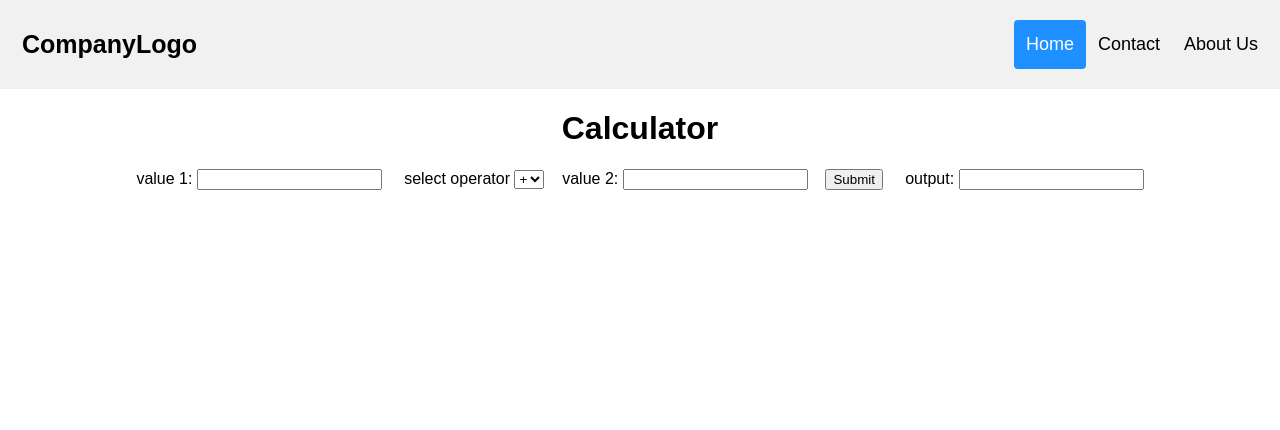
After one commit to raofaisalmaqbool/self_practice, a Django app: page /calculator/ in a window 1280 px wide. The commit adds this page. Shown: the top 430 px of the page. Run offline with Django 3.2, Linux system fonts and the light colour scheme.

Commit message:
30 make a culculator in django take input from user and show out on secreen

```diff
--- a/myapp/views.py
+++ b/myapp/views.py
@@ -6,7 +6,6 @@ from .forms import UserForms
 # Create your views here.
 
 def index(request):
-
     data = {
         'heading0': 'helow yahan djnago sy data html page pr ha raha ha',
         'clist': ['php', 'java', 'python', 'djanago'],
@@ -20,7 +19,6 @@ def index(request):
 
 
 def home(request):
-
     return HttpResponse("welcome to home")
 
 
@@ -40,44 +38,72 @@ def about_us(request):
     global output
     if request.method == "GET":
         output = request.GET.get('output')
-    return render(request, "about_us.html", {'output':output})
+    return render(request, "about_us.html", {'output': output})
 
 
-def contact_us(request, finalans=None):             #form sy data lana or osko print krwana secreen pr
-    finalans=0
+def contact_us(request, finalans=None):  # form sy data lana or osko print krwana secreen pr
+    finalans = 0
     variable1 = UserForms
 
     data = {'form': variable1}
     try:
         if request.method == "POST":
-        #n1 = int(request.GET['num1'])
-        #n2 = int(request.GET['num2'])
+            # n1 = int(request.GET['num1'])
+            # n2 = int(request.GET['num2'])
 
-            #n1 = int(request.GET.get('num1'))
-            #n2 = int(request.GET.get('num2'))
+            # n1 = int(request.GET.get('num1'))
+            # n2 = int(request.GET.get('num2'))
 
             n1 = int(request.POST.get('num1'))
             n2 = int(request.POST.get('num2'))
 
-            finalans= n1 + n2
+            finalans = n1 + n2
             data = {
-            'n1' : n1,
-            'n2' : n2,
-            'form' : variable1,
-            'output' : finalans}
+                'n1': n1,
+                'n2': n2,
+                'form': variable1,
+                'output': finalans}
 
-            #Mehthods for rediract
-            #return HttpResponseRedirect('/about_us/')
-            #return redirect('/about_us/')
+            # Mehthods for rediract
+            # return HttpResponseRedirect('/about_us/')
+            # return redirect('/about_us/')
             url = "/about_us/?output={}".format(finalans)
             return redirect(url)
-            #return render(request, "contact_us.html", data)
+            # return render(request, "contact_us.html", data)
 
     except:
         pass
-    #return render(request, "contact_us.html", {'output':finalans})
+    # return render(request, "contact_us.html", {'output':finalans})
     return render(request, "contact_us.html", data)
 
 
 def submitform(request):
     return HttpResponse(request)
+
+
+def calculator(request):
+    context = {}
+    try:
+        if request.method == "POST":
+            value1 = eval(request.POST.get('num1'))
+            value2 = eval(request.POST.get('num2'))
+            operator = request.POST.get('opr')
+            if operator == '+':
+                output = value1 + value2
+            elif operator == '-':
+                output = value1 - value2
+            elif operator == '*':
+                output = value1 * value2
+            elif operator == '/':
+                output = value1 / value2
+
+            context = {
+                'value1': value1,
+                'value2': value2,
+                'output': output
+            }
+
+    except:
+        output = "something is wrong!"
+
+    return render(request, 'calculator.html', context)
--- a/self_practice/urls.py
+++ b/self_practice/urls.py
@@ -26,6 +26,7 @@ urlpatterns = [
     path('about_us/', views.about_us, name='about_us'),
     path('', views.base, name='base'),
     path('courses/<productid>', views.coursedetails, name='coursedetails'),
-    path('submitform/', views.submitform, name='submitform')
+    path('submitform/', views.submitform, name='submitform'),
+    path('calculator/', views.calculator, name='calculator')
 
 ]
--- a/templates/base.html
+++ b/templates/base.html
@@ -1,8 +1,8 @@
+{% include 'includes/header.html' %}
 
-        {% include 'includes/footer.html' %}
 
         {% block content %}
 
         {% endblock %}
 
-        {% include 'includes/header.html' %}
+        {% include 'includes/footer.html' %}
--- /dev/null
+++ b/templates/calculator.html
@@ -0,0 +1,31 @@
+
+{% extends 'base.html' %}
+{% block content %}
+<center>
+<h1>Calculator</h1>
+
+<form method="post">
+    {% csrf_token %}
+
+    <label>value 1:</label>
+    <input type="text" name="num1" value="{{value1}}"> &nbsp;&nbsp;&nbsp;
+
+    <label>select operator</label>
+    <select name="opr">
+        <option value="+">+</option>
+        <option value="-">-</option>
+        <option value="*">*</option>
+        <option value="/">/</option>
+    </select>&nbsp;&nbsp;&nbsp;
+
+    <label>value 2:</label>
+    <input type="text" name="num2" value="{{value2}}">&nbsp;&nbsp;&nbsp;
+
+    <button type="submit">Submit</button> &nbsp;&nbsp;&nbsp;
+
+    <label>output:</label>
+    <input type="text" name="output" value="{{output}}">
+
+
+</form></center>
+{% endblock %}
```
